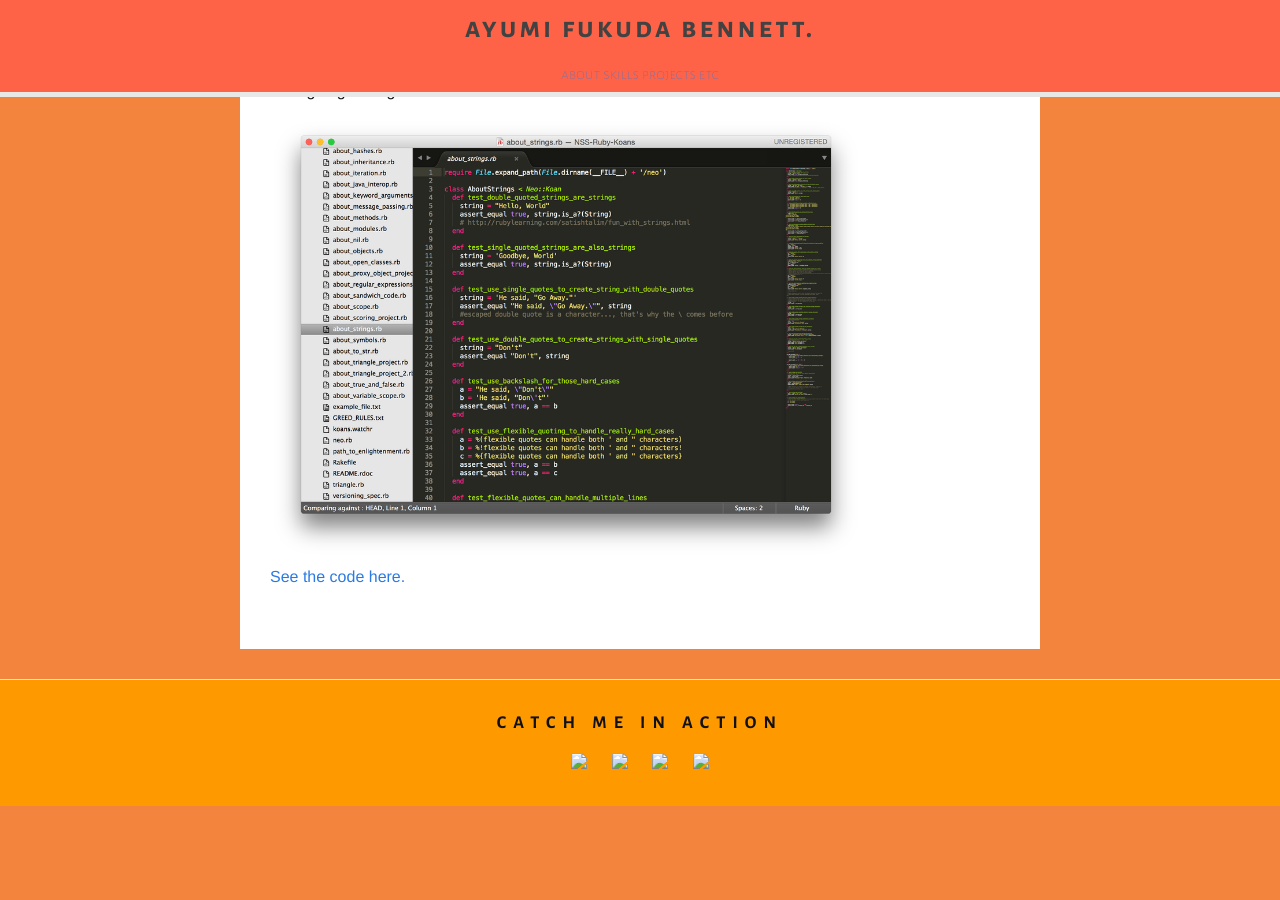
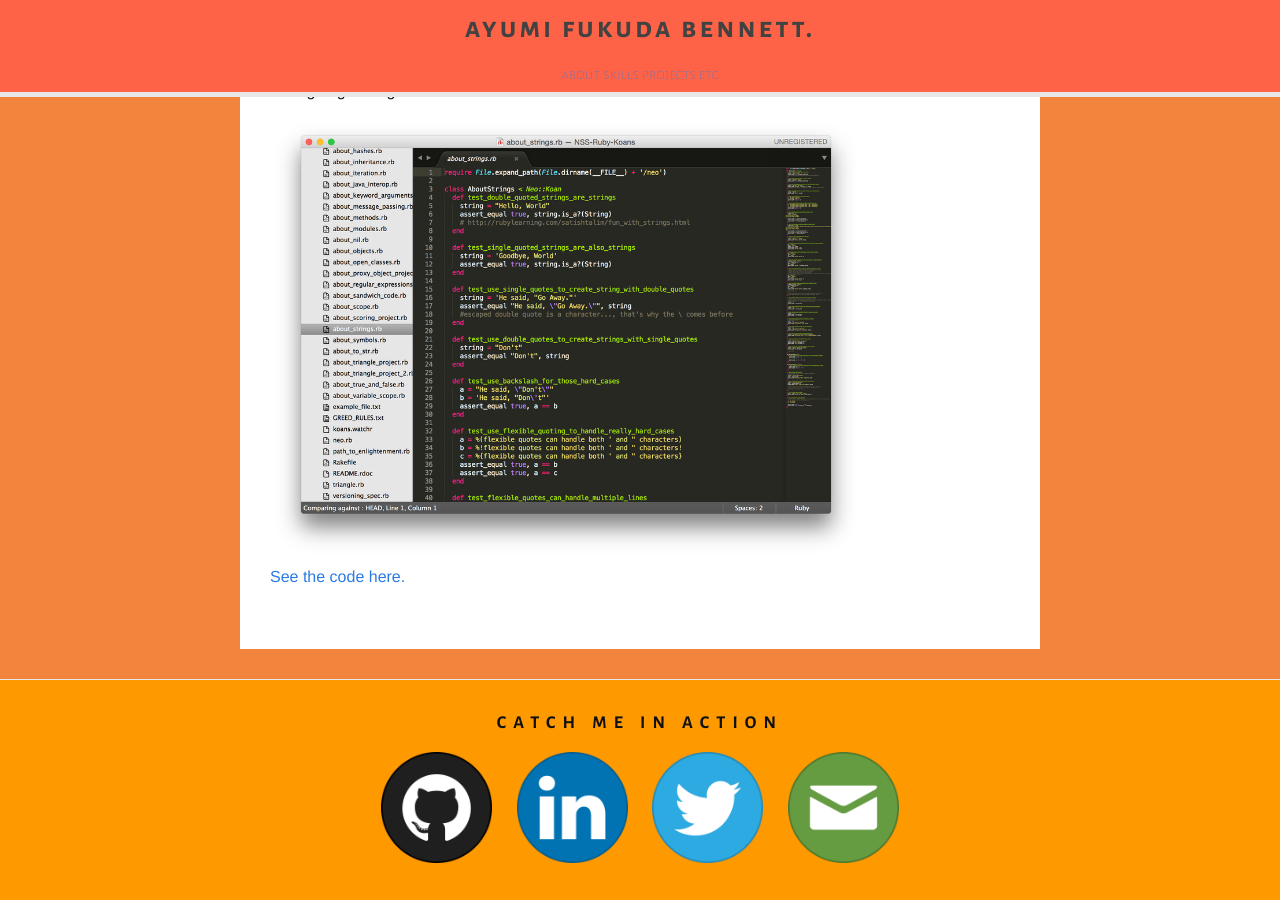
Before and after one commit to ayumi-b/ayumi-b.github.io, a Jekyll site: the page built from projects/work4.html, in a window 1280 px wide and 900 px high, scrolled down 617 px. Built offline with Jekyll 4.4.1, drawn with Linux system fonts in a browser that asks for light colours; before the commit the page ends 1423 px from its top, so only the background shows below that.

Commit message:
all images appearing on every page

```diff
--- a/_includes/footer.html
+++ b/_includes/footer.html
@@ -3,60 +3,10 @@
   <div class="wrapper">
 
     <h2 class="footer-heading">CATCH ME IN ACTION</h2>
-
-<!--     <div class="footer-col-wrapper">
-      <div class="footer-col  footer-col-1">
-        <ul class="contact-list">
-          <li>contact me with these....</li>
-          <li><a href="mailto:{{ site.email }}">{{ site.email }}</a></li>
-        </ul>
-      </div> -->
-
       <div class="social-icons">
-            <a href="https://github.com/{{ site.github_username }}"><img src="images/github.png"></img>
-            <a href="https://linkedin.com/in/ayumibennett"><img src="images/linkedin.png"></img>
-            <a href="https://twitter.com/{{ site.twitter_username }}"><img src="images/twitter.png"></img>
-            <a href="mailto:{{ site.email }}"><img src="images/email.png"></img>
+            <a href="https://github.com/{{ site.github_username }}"><img src="/images/github.png"></img>
+            <a href="https://linkedin.com/in/ayumibennett"><img src="/images/linkedin.png"></img>
+            <a href="https://twitter.com/{{ site.twitter_username }}"><img src="/images/twitter.png"></img>
+            <a href="mailto:{{ site.email }}"><img src="/images/email.png"></img>
       </div>
-
-<!--       <div class="footer-col  footer-col-2">
-        <ul class="social-media-list">
-          {% if site.github_username %}
-          <li>
-            <a href="https://github.com/{{ site.github_username }}">
-              <span class="icon  icon--github">
-                <svg viewBox="0 0 16 16">
-                  <path fill="#828282" d="M7.999,0.431c-4.285,0-7.76,3.474-7.76,7.761 c0,3.428,2.223,6.337,5.307,7.363c0.388,0.071,0.53-0.168,0.53-0.374c0-0.184-0.007-0.672-0.01-1.32 c-2.159,0.469-2.614-1.04-2.614-1.04c-0.353-0.896-0.862-1.135-0.862-1.135c-0.705-0.481,0.053-0.472,0.053-0.472 c0.779,0.055,1.189,0.8,1.189,0.8c0.692,1.186,1.816,0.843,2.258,0.645c0.071-0.502,0.271-0.843,0.493-1.037 C4.86,11.425,3.049,10.76,3.049,7.786c0-0.847,0.302-1.54,0.799-2.082C3.768,5.507,3.501,4.718,3.924,3.65 c0,0,0.652-0.209,2.134,0.796C6.677,4.273,7.34,4.187,8,4.184c0.659,0.003,1.323,0.089,1.943,0.261 c1.482-1.004,2.132-0.796,2.132-0.796c0.423,1.068,0.157,1.857,0.077,2.054c0.497,0.542,0.798,1.235,0.798,2.082 c0,2.981-1.814,3.637-3.543,3.829c0.279,0.24,0.527,0.713,0.527,1.437c0,1.037-0.01,1.874-0.01,2.129 c0,0.208,0.14,0.449,0.534,0.373c3.081-1.028,5.302-3.935,5.302-7.362C15.76,3.906,12.285,0.431,7.999,0.431z"/>
-                </svg>
-              </span>
-
-              <span class="username">{{ site.github_username }}</span>
-            </a>
-          </li>
-          {% endif %}
-
-          {% if site.twitter_username %}
-          <li>
-            <a href="https://twitter.com/{{ site.twitter_username }}">
-              <span class="icon  icon--twitter">
-                <svg viewBox="0 0 16 16">
-                  <path fill="#828282" d="M15.969,3.058c-0.586,0.26-1.217,0.436-1.878,0.515c0.675-0.405,1.194-1.045,1.438-1.809
-                  c-0.632,0.375-1.332,0.647-2.076,0.793c-0.596-0.636-1.446-1.033-2.387-1.033c-1.806,0-3.27,1.464-3.27,3.27 c0,0.256,0.029,0.506,0.085,0.745C5.163,5.404,2.753,4.102,1.14,2.124C0.859,2.607,0.698,3.168,0.698,3.767 c0,1.134,0.577,2.135,1.455,2.722C1.616,6.472,1.112,6.325,0.671,6.08c0,0.014,0,0.027,0,0.041c0,1.584,1.127,2.906,2.623,3.206 C3.02,9.402,2.731,9.442,2.433,9.442c-0.211,0-0.416-0.021-0.615-0.059c0.416,1.299,1.624,2.245,3.055,2.271 c-1.119,0.877-2.529,1.4-4.061,1.4c-0.264,0-0.524-0.015-0.78-0.046c1.447,0.928,3.166,1.469,5.013,1.469 c6.015,0,9.304-4.983,9.304-9.304c0-0.142-0.003-0.283-0.009-0.423C14.976,4.29,15.531,3.714,15.969,3.058z"/>
-                </svg>
-              </span>
-
-              <span class="username">{{ site.twitter_username }}</span>
-            </a>
-          </li>
-          {% endif %}
-        </ul>
-      </div> -->
-
-<!--       <div class="footer-col  footer-col-3">
-        <p class="text">{{ site.description }}</p>
-      </div>
-    </div>
- -->
-<!--   </div> -->
-
 </footer>
```
